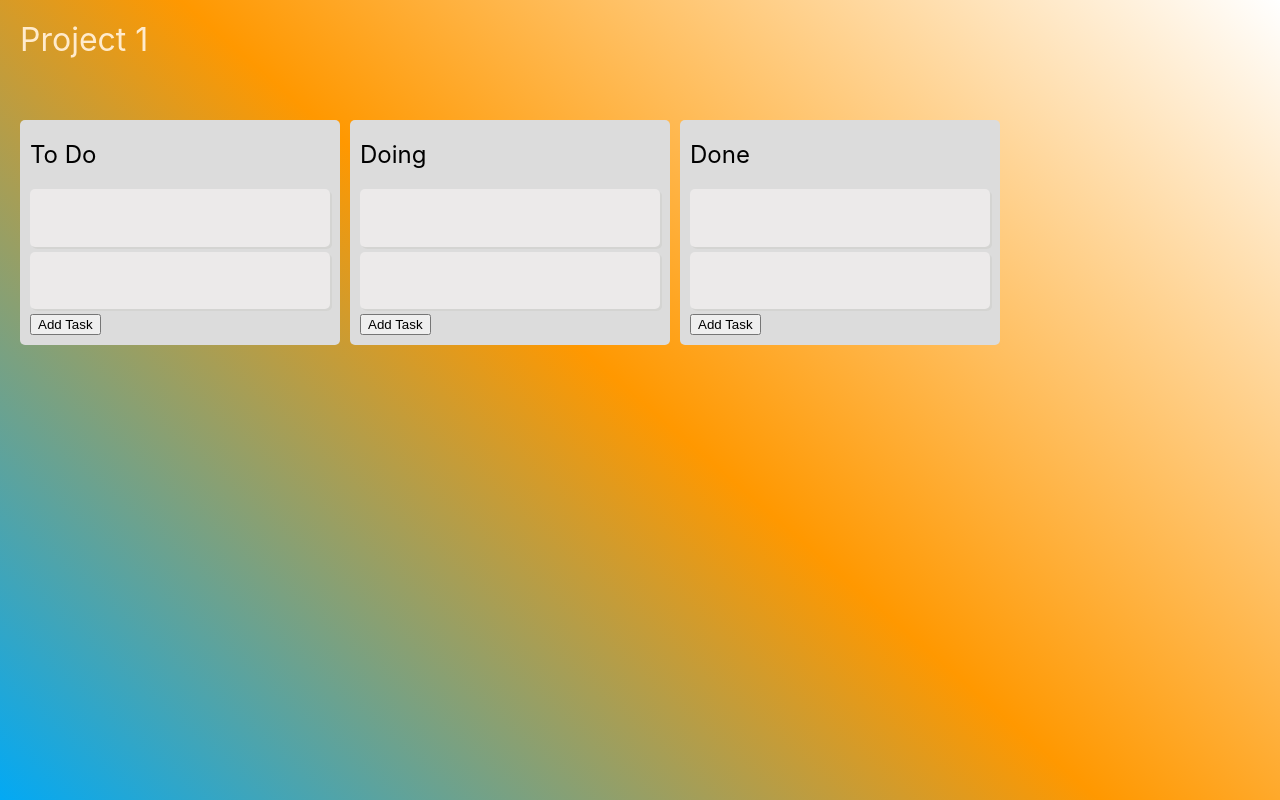
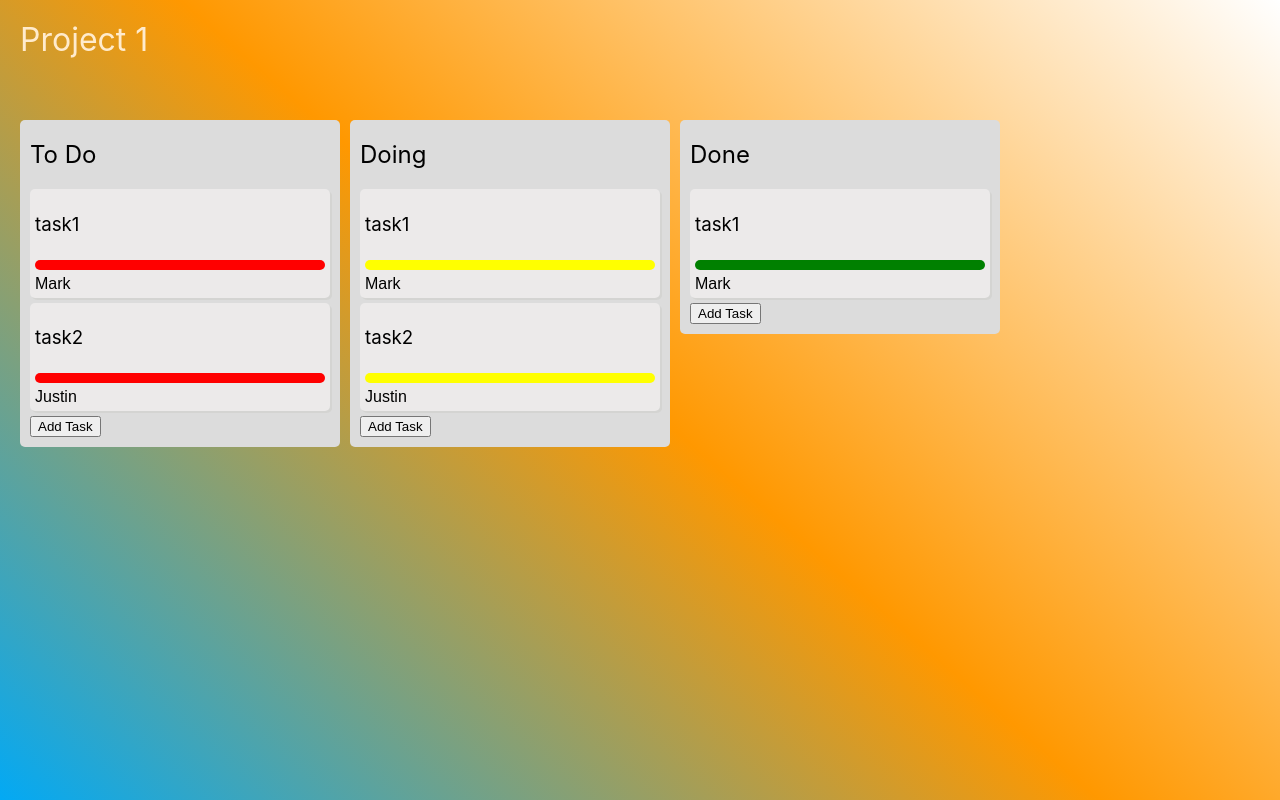
Before and after one commit to KushagraGitter/react-trello, a React (Create React App) app: page / in a window 1280 px wide. Built offline with nearby package versions, Linux system fonts and the light colour scheme.

Commit message:
modified events

```diff
--- a/src/components/subProject/subProject.js
+++ b/src/components/subProject/subProject.js
@@ -1,25 +1,56 @@
-import React, { useState, useEffect } from 'react';
+import React, { useState, useEffect, useRef } from 'react';
 import TaskList from '../task/taskList.js';
 import AddTask from '../addTask/addTask';
 import { getSubProjectTask } from '../../service';
+
 function SubProject({ subProjectId, subProjectName }) {
   const [isAddTask, setAddTask] = useState(false);
   const [tasks, setTasks] = useState([]);
+  const [isDragging, setDragging] = useState(false);
 
+  const dndNode = useRef();
+  const dndNodeParams = useRef();
+
+  useEffect(() => {
+    const getSubProjTaskAsync = async () => {
+      const taskList = await getSubProjectTask(subProjectId);
+      console.log(taskList);
+      setTasks(taskList);
+    };
+    getSubProjTaskAsync();
+  }, [subProjectId]);
+
+  const handleDnDEnter = (e, params) => {
+    const newTaskList = [...tasks];
+  };
+  const handleDragStart = (e, params) => {
+    dndNodeParams.current = params;
+    dndNode.current = e.target;
+    setDragging(true);
+    dndNode.current.addEventListener('dragend', handleDragEnd());
+  };
+  const handleDragEnd = () => {
+    setDragging(false);
+    dndNode.current.removeEventListener('dragend', handleDragEnd);
+    dndNodeParams.current = null;
+    dndNode.current = null;
+  };
   function handleAddTask() {
     setAddTask(true);
   }
 
-  useEffect(() => {
-    getSubProjectTask(subProjectId).then((res) => {
-      setTasks(res);
-    });
-  }, subProjectId);
   return (
     <div class="sub-project">
       <h2>{subProjectName}</h2>
       {/*  to-do create a new component to render task  */}
-      <TaskList taskList={tasks} />
+      <TaskList
+        taskList={tasks}
+        grpId={subProjectId}
+        isDragging={isDragging}
+        handleDnDEnter={handleDnDEnter}
+        handleDragStart={handleDragStart}
+        handleDragEnd={handleDragEnd}
+      />
       <AddTask addTask={handleAddTask} isAddTask={isAddTask} />
       <textarea
         className={`add-task-text-${isAddTask ? 'visible' : 'not-visible'}`}
--- a/src/components/task/task.js
+++ b/src/components/task/task.js
@@ -1,25 +1,19 @@
 import React, { useState, useRef } from 'react';
 
-const Task = ({ taskName, assignedTo, status }) => {
-  const [isDragging, setDragging] = useState(false);
-  const dndNode = useRef();
-
-  function handleDragStart(event) {
-    setDragging(true);
-    dndNode.current = event.target;
-    dndNode.current.addEventListener('dragend', handleDragEnd);
-  }
-
-  function handleDragEnd(event) {
-    setDragging(false);
-    dndNode.current.removeEventListener('dragend', handleDragEnd);
-    dndNode.current = null;
-  }
+const Task = ({
+  taskId,
+  taskName,
+  assignedTo,
+  status,
+  grpId,
+  isDragging,
+  handleDragStart,
+}) => {
   return (
     <li
       className={`task-item ${isDragging ? 'dragging' : ''}`}
       draggable={true}
-      onDragStart={(e) => handleDragStart(e)}
+      onDragStart={(e) => handleDragStart(e, { grpId: grpId, taskId: taskId })}
     >
       <h3>{taskName}</h3>
       <div className={`task-status-${status}`}></div>
--- a/src/components/task/taskList.js
+++ b/src/components/task/taskList.js
@@ -1,17 +1,29 @@
 import React, { useState } from 'react';
 import Task from './task.js';
 
-const TaskList = ({ taskList }) => {
-  function handleDragOver(e) {
-    e.preventDefault();
-    const draggedElement = document.querySelector('.dragging');
-    e.currentTarget.appendChild(draggedElement);
-    console.log(draggedElement);
-  }
+const TaskList = ({
+  taskList,
+  grpId,
+  isDragging,
+  handleDnDEnter,
+  handleDragStart,
+}) => {
   return (
-    <ul className="taskList" onDragOver={(e) => handleDragOver(e)}>
+    <ul
+      className="taskList"
+      onDragEnter={(e) => handleDnDEnter(e, { grpId: grpId })}
+    >
       {taskList.map((task) => {
-        return <Task key={task.taskId} {...task} />;
+        return (
+          <Task
+            key={task.taskId}
+            {...task}
+            grpId={grpId}
+            isDragging={isDragging}
+            isDragging={isDragging}
+            handleDragStart={handleDragStart}
+          />
+        );
       })}
     </ul>
   );
--- a/src/service.js
+++ b/src/service.js
@@ -92,21 +92,35 @@ const getSubProjectTask = (subProjectId) => {
           taskId: 1,
           taskName: 'task1',
           assignedTo: 'Mark',
-          status: 'Pending',
+          status: 'InProgress',
         },
         {
           taskId: 2,
           taskName: 'task2',
           assignedTo: 'Justin',
-          status: 'Pending',
+          status: 'InProgress',
+        },
+      ],
+    },
+    {
+      subProjectId: 3,
+      subProjectName: 'In Progress',
+      tasks: [
+        {
+          taskId: 1,
+          taskName: 'task1',
+          assignedTo: 'Mark',
+          status: 'Done',
         },
       ],
     },
   ];
   const taskPromise = new Promise((resolve, reject) => {
     setTimeout(() => {
-      const tasks = data.filter((d) => d.subProjectId === subProjectId).tasks;
-      resolve(data);
+      const tasks = data.filter((d) => d.subProjectId === subProjectId)[0][
+        'tasks'
+      ];
+      resolve(tasks);
     }, 200);
   });
   return taskPromise;
```
